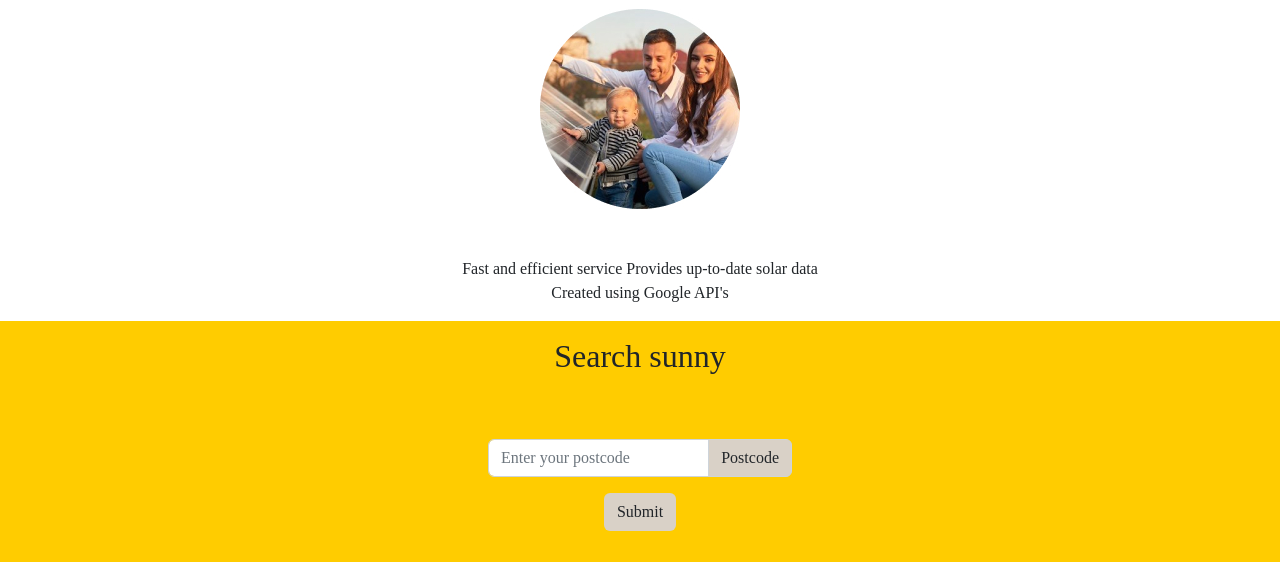
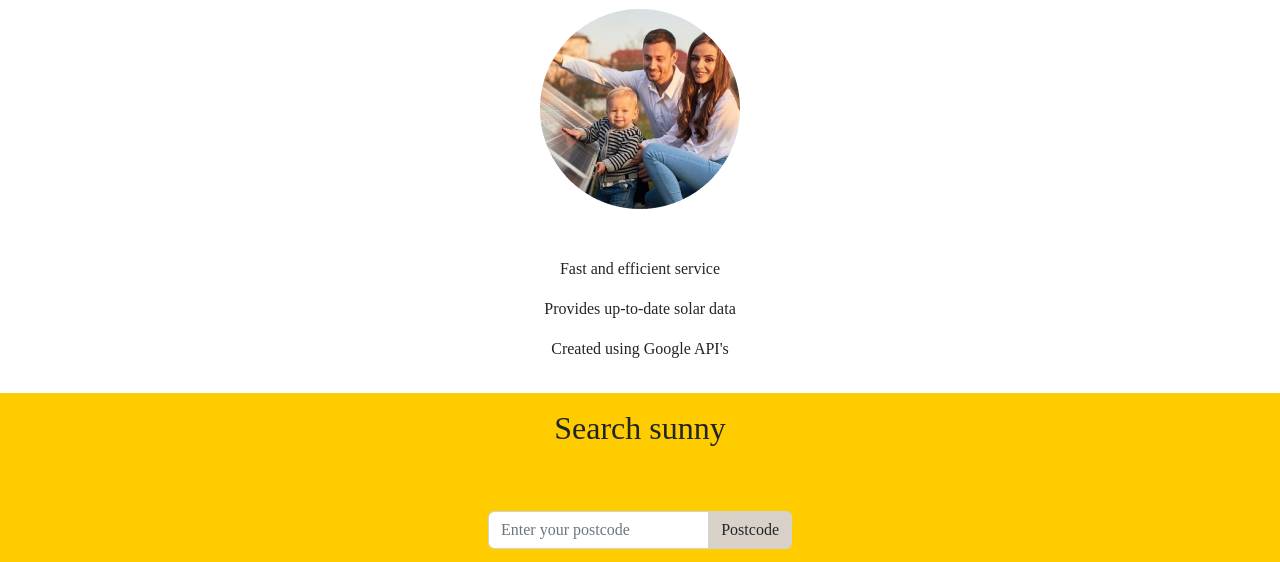
Before and after one commit to johndck/SunnySolarPotential, a website: page src/index.html in a window 1280 px wide. Shown: the part 1601-2163 px from the top of the page. Drawn offline with Linux system fonts and the light colour scheme.

Commit message:
create info paragraphs

```diff
--- a/src/index.html
+++ b/src/index.html
@@ -312,11 +312,9 @@
                 <img src="/src/family-solar.jpg" alt="photo" class="mb-5" />
 
               </div>
-
-                <p class="text-center">
-                  Fast and efficient service
-                  Provides up-to-date solar data
-                  Created using Google API's
+                <p class="text-center">Fast and efficient service</p>
+                <p class="text-center">Provides up-to-date solar data</p>
+                <p class="text-center">Created using Google API's</p>
                 </p>
               </div>
             </div>
```
